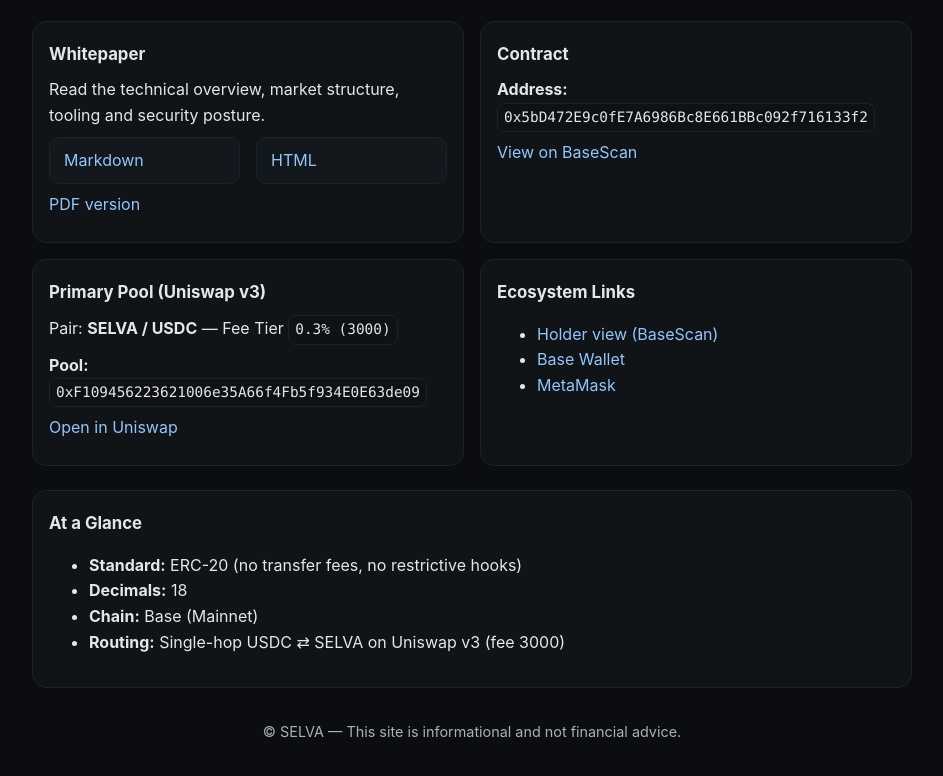
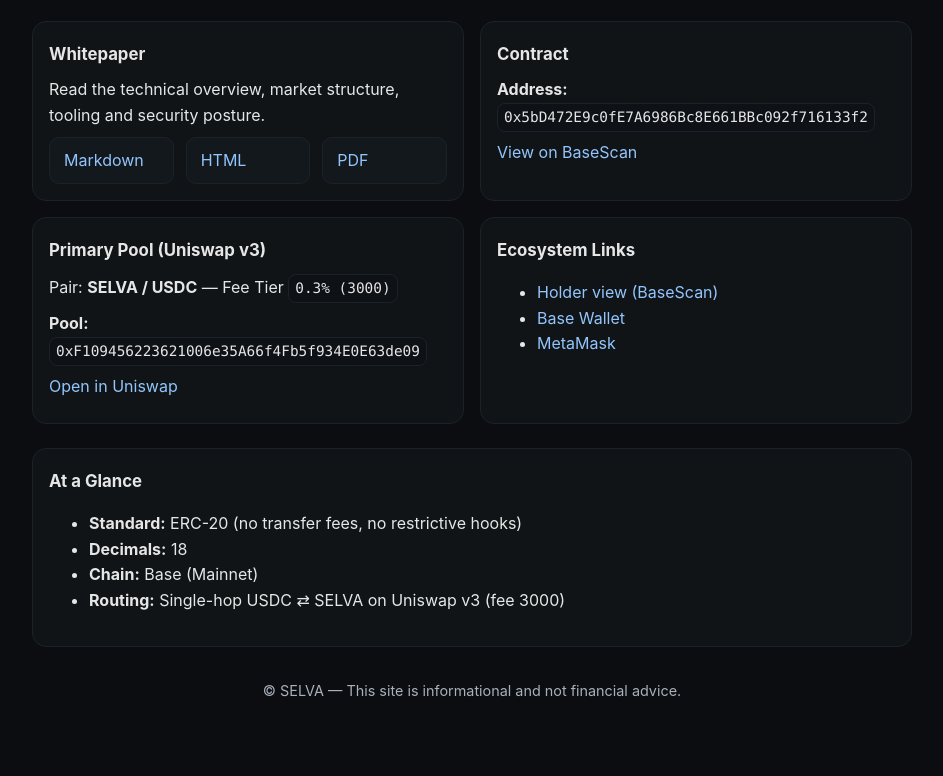
Before and after one commit to davidaugustoribeirobrazil/selva.github.io, a website: page docs/index.html in a window 1280 px wide. Shown: the part 106-882 px from the top of the page, without its empty margins (168-1111 px from the left). After the commit the page ends 848 px from the top, so only its background shows below. Drawn offline with Linux system fonts and the light colour scheme.

Commit message:
docs(site): add PDF button and improve whitepaper buttons layout

```diff
--- a/docs/index.html
+++ b/docs/index.html
@@ -19,19 +19,19 @@
     p{margin:.5rem 0;color:var(--fg)}
     .meta{color:var(--muted);font-size:.95rem;margin-top:2px}
 
-    /* GRID: aumentei a largura mínima para 320px */
+    /* GRID cards mais larguinhos */
     .cards{display:grid;grid-template-columns:repeat(auto-fit,minmax(320px,1fr));gap:16px;margin:24px 0}
 
     .card{background:var(--card);border:1px solid var(--border);border-radius:14px;padding:16px}
+    .card h3{margin:.2rem 0 .6rem;font-size:1.05rem}
 
-    .card h3{margin:.2rem 0 .6rem;font-size:1.05rem}
     a{color:var(--link);text-decoration:none}
     a:hover{text-decoration:underline}
 
-    /* QUEBRA DE LINHA em conteúdo longo dentro dos cards */
+    /* Quebra de linha para conteúdos longos */
     .card, .card p, .card li, .card a, .card code{
-      overflow-wrap:anywhere;   /* permite quebra em qualquer ponto se necessário */
-      word-break:break-word;    /* navegadores antigos */
+      overflow-wrap:anywhere;
+      word-break:break-word;
     }
 
     code{
@@ -41,10 +41,14 @@
     }
 
     footer{margin:32px 0;color:var(--muted);font-size:.9rem;text-align:center}
+
     .btn{display:inline-block;padding:10px 14px;border-radius:10px;border:1px solid var(--border);background:#12181c}
     .btn:hover{background:#0e1317}
-    .grid-2{display:grid;grid-template-columns:1fr 1fr;gap:16px}
-    @media (max-width:720px){.grid-2{grid-template-columns:1fr}}
+
+    /* Grid de botões do whitepaper: 3 colunas com wrap em telas menores */
+    .btn-row{display:grid;grid-template-columns:repeat(3,1fr);gap:12px}
+    @media (max-width:640px){.btn-row{grid-template-columns:1fr}}
+
   </style>
 </head>
 <body>
@@ -64,11 +68,11 @@
       <div class="card">
         <h3>Whitepaper</h3>
         <p>Read the technical overview, market structure, tooling and security posture.</p>
-        <p class="grid-2">
+        <div class="btn-row">
           <a class="btn" href="./whitepaper.md">Markdown</a>
           <a class="btn" href="./SELVA_Whitepaper_v1_noAppendix.html">HTML</a>
-        </p>
-        <p><a href="./SELVA_Whitepaper_v1_noAppendix.pdf">PDF version</a></p>
+          <a class="btn" href="./SELVA_Whitepaper_v1_noAppendix.pdf">PDF</a>
+        </div>
       </div>
 
       <div class="card">
```
